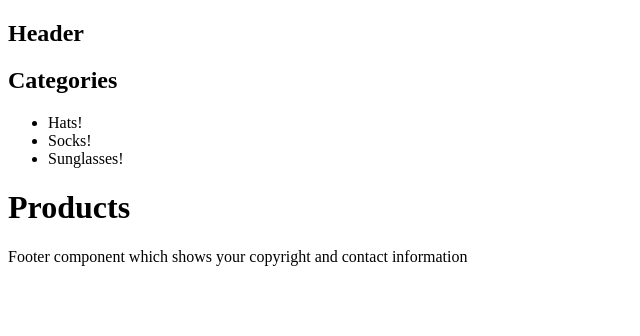
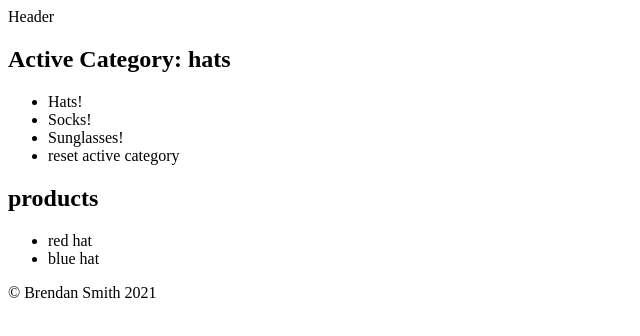
Before and after one commit to brendanrsmith/storefront, a React (Create React App) app: page / in a window 1280 px wide. Both pictures are taken after a click on the item "Hats!". Shown: the top 336 px of the page, without its empty margins (0-640 px from the left). Built offline with nearby package versions, Linux system fonts and the light colour scheme.

Commit message:
filter for categories now working

```diff
--- a/src/App.js
+++ b/src/App.js
@@ -2,14 +2,16 @@ import Header from './components/Header';
 import Footer from './components/Footer';
 import Categories from './components/Categories';
 import Products from './components/Products';
+import ActiveCategory from './components/ActiveCategory';
 
 function App() {
   return (
     <div className="App">
-     <Header />
-     <Categories />
-     <Products />
-     <Footer />
+      <Header />
+      <ActiveCategory />
+      <Categories />
+      <Products />
+      <Footer />
     </div>
   );
 }
--- a/src/components/ActiveCategory.js
+++ b/src/components/ActiveCategory.js
@@ -0,0 +1,15 @@
+import { connect } from 'react-redux';
+
+const ActiveCategory = props => {
+  return (
+    <section>
+      <h1>Active Category: {props.catReducer.activeCategory}</h1>
+    </section>
+  )
+}
+
+const mapStateToProps = state => ({
+  catReducer: state.catReducer
+});
+
+export default connect(mapStateToProps)(ActiveCategory);
--- a/src/components/Categories.js
+++ b/src/components/Categories.js
@@ -1,15 +1,15 @@
 import { connect } from 'react-redux';
 
-import { setActiveCategory } from '../store/category.js';
+import { setActiveCategory, reset } from '../store/category.js';
 
 const Categories = props => {
   return (
     <section>
-      <h1>Categories</h1>
       <ul>
         {props.catReducer.categories.map(cat => {
           return <li onClick={() => props.setActiveCategory(cat.name)} >{cat.displayName}</li>
         })}
+        <li onClick={() => props.reset()}>reset active category</li>
       </ul>
     </section>
   )
@@ -19,6 +19,6 @@ const mapStateToProps = state => ({
   catReducer: state.catReducer
 });
 
-const mapDispatchToProps = { setActiveCategory }
+const mapDispatchToProps = { setActiveCategory, reset }
 
 export default connect(mapStateToProps, mapDispatchToProps)(Categories);
--- a/src/components/Footer.js
+++ b/src/components/Footer.js
@@ -2,7 +2,7 @@
 function Footer () {
 
   return (
-    <p>Footer component which shows your copyright and contact information</p>
+    <footer>© Brendan Smith 2021</footer>
   )
 }
 
--- a/src/components/Header.js
+++ b/src/components/Header.js
@@ -2,9 +2,7 @@
 function Header() {
 
   return (
-    <section>
-      <h1>Header</h1>
-    </section>
+    <header>Header</header>
   )
 }
 
--- a/src/components/Products.js
+++ b/src/components/Products.js
@@ -1,9 +1,24 @@
+import { connect } from 'react-redux';
 
-function Products () {
+// import { setActiveCategory, reset } from '../store/category.js';
+
+const Products = props => {
 
   return (
-    <h1>Products</h1>
+    <section>
+      <h2>products</h2>
+      <ul>
+        {props.prodReducer.products.filter(cat => cat.category === props.catReducer.activeCategory).map(cat => {
+          return <li >{cat.name}</li>
+        })}
+      </ul>
+    </section>
   )
 }
 
-export default Products;
+const mapStateToProps = state => ({
+  prodReducer: state.prodReducer,
+  catReducer: state.catReducer
+});
+
+export default connect(mapStateToProps)(Products);
--- a/src/store/category.js
+++ b/src/store/category.js
@@ -28,6 +28,9 @@ const catReducer = (state = initialState, action) => {
       let categories = initialState.categories;
       return { activeCategory, categories };
 
+    case 'RESET':
+      return initialState;
+
     default:
       return state;
   }
--- a/src/store/index.js
+++ b/src/store/index.js
@@ -2,8 +2,9 @@ import { combineReducers, createStore } from 'redux';
 import { composeWithDevTools } from 'redux-devtools-extension';
 
 import catReducer from './category';
+import prodReducer from './product';
 
-let reducers = combineReducers({ catReducer });
+let reducers = combineReducers({ catReducer, prodReducer });
 
 const store = () => {
   return createStore(reducers, composeWithDevTools());
--- /dev/null
+++ b/src/store/product.js
@@ -0,0 +1,72 @@
+let initialState = {
+  products: [
+    {
+      category: 'hats',
+      name: 'red hat',
+      price: 50.99,
+      description: 'its a hat that is red',
+      inventory: 32
+    },
+    {
+      category: 'socks',
+      name: 'red socks',
+      price: 5.99,
+      description: 'its a sock that is red',
+      inventory: 34
+    },
+    {
+      category: 'socks',
+      name: 'green socks',
+      price: 15.99,
+      description: 'its socks that is green',
+      inventory: 11
+    },
+    {
+      category: 'hats',
+      name: 'blue hat',
+      price: 59.99,
+      description: 'its a hat that is blue',
+      inventory: 24
+    },
+    {
+      category: 'sunglasses',
+      name: 'aviators',
+      price: 500.99,
+      description: 'its aviator sunglasses',
+      inventory: 3
+    },
+    {
+      category: 'sunglasses',
+      name: 'pit vipers',
+      price: 100.99,
+      description: 'its dumb sunglasses',
+      inventory: 2
+    },
+
+  ],
+}
+
+const prodReducer = (state = initialState, action) => {
+  let { type } = action;
+
+  switch (type) {
+    case 'SETCATEGORY':
+      let products = initialState.products;
+      return { products };
+
+    case 'RESET':
+      return initialState;
+
+    default:
+      return state;
+  }
+}
+
+// export const setActiveCategory = (category) => {
+//   return {
+//     type: 'SETCATEGORY',
+//     payload: category
+//   }
+// }
+
+export default prodReducer;
```
